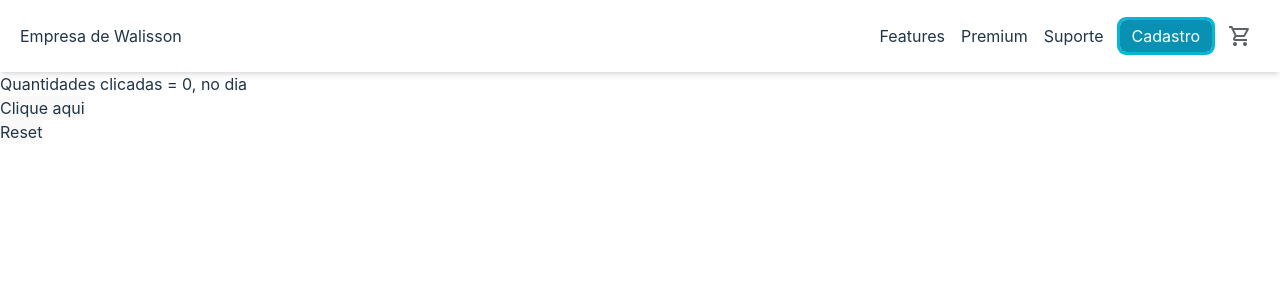
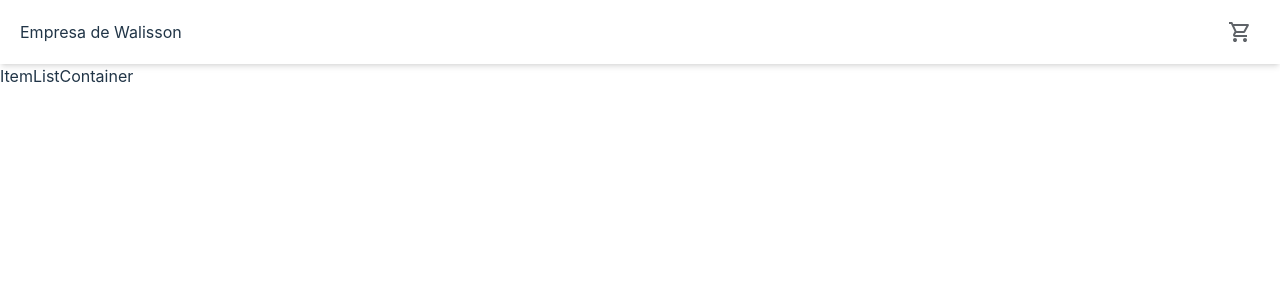
Before and after one commit to Walisson-Vilela/CoderHouse-project, a React (Vite) app in the folder e-commerce/: page / in a window 1280 px wide. Shown: the top 300 px of the page. Built offline with nearby package versions, Linux system fonts and the light colour scheme.

Commit message:
criacao de lista de itens
criacao de lista de itens

```diff
--- a/e-commerce/src/App/App.tsx
+++ b/e-commerce/src/App/App.tsx
@@ -1,12 +1,14 @@
 import { Header } from "./Header/Navbar";
 import ClickCount from "./Section/ClickCount";
+import ItemListContainer from "./Section/ItemListContainer";
 
 function App() {
 
   return (
     <div className="w-screen">
       <Header name={"Walisson"} />
-      <ClickCount />
+      <ItemListContainer />
+      {/* <ClickCount /> */}
 
     </div>
   );
--- a/e-commerce/src/App/Header/Navbar.tsx
+++ b/e-commerce/src/App/Header/Navbar.tsx
@@ -1,22 +1,14 @@
 import CartWidget from "./CartWidget";
 
 interface Iprops {
-    name: string;
+  name: string;
 }
 
-const Header = ({name}: Iprops) => {
+const Header = ({ name }: Iprops) => {
   return (
     <nav className="w-full flex justify-between items-center p-5 bg-white shadow-md">
       <span>Empresa de {name}</span>
       <ul className="flex flex-row items-center">
-        <li className="mx-2">Features</li>
-        <li className="mx-2">Premium</li>
-        <li className="mx-2">Suporte</li>
-        <li >
-          <button className="mx-2 bg-primaryColor rounded-md outline outline-cyan-500 text-white px-3 py-1">
-            Cadastro
-          </button>
-        </li>
         <CartWidget />
       </ul>
     </nav>
--- /dev/null
+++ b/e-commerce/src/App/Section/ItemListContainer.tsx
@@ -0,0 +1,9 @@
+import React from 'react'
+
+const ItemListContainer = () => {
+  return (
+    <div>ItemListContainer</div>
+  )
+}
+
+export default ItemListContainer
```
